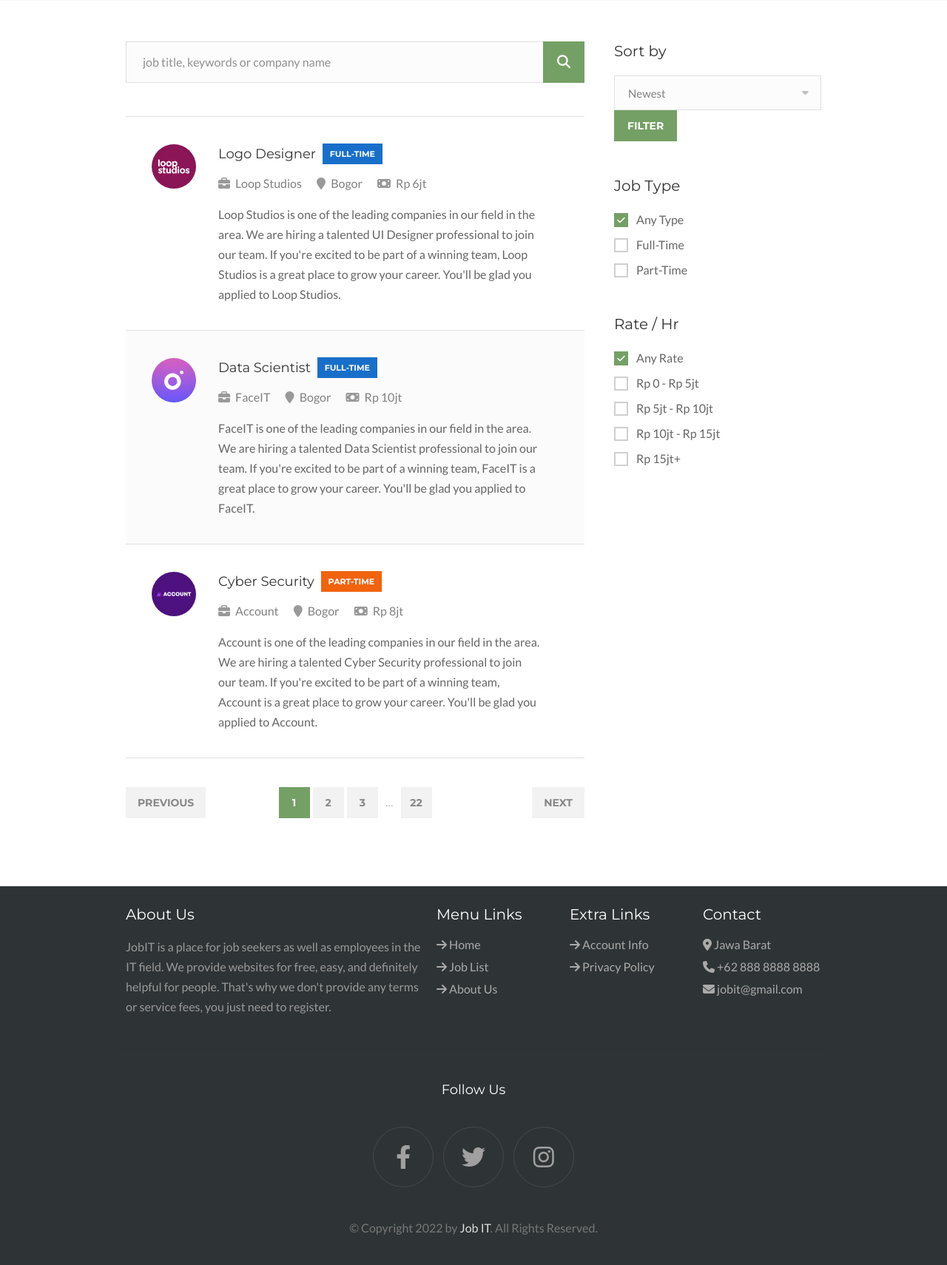
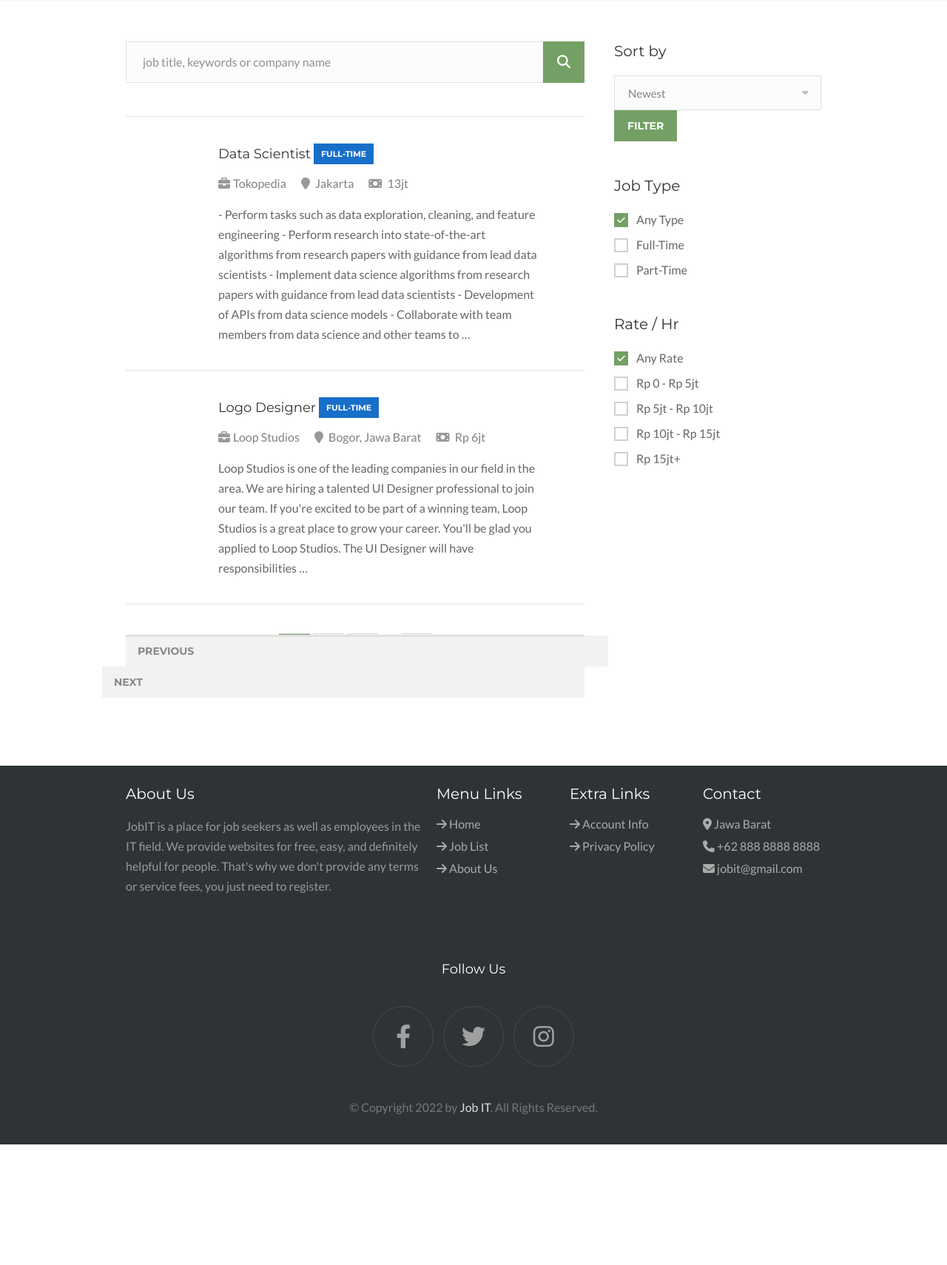
Before and after one commit to anggapark/job-blog-web, a Django app: page /post/job in a window 1280 px wide. Shown: the part 242-1952 px from the top of the page at 74% size. After the commit the page ends 1789 px from the top, so only its background shows below. Run offline with Django 3.2, Linux system fonts and the light colour scheme; data comes from the database, SQL or seed files in the repository; both versions use the stored data as it was after the commit; some libraries are stand-ins or nearby versions.

Commit message:
add list view

```diff
--- a/jobblog/models.py
+++ b/jobblog/models.py
@@ -12,33 +12,35 @@ from django.conf import settings
 # Create your models here.
 class Post(models.Model):
     jobtype = [
-        ("full-time", "full-time"),
-        ("part-time", "part-time"),
+        ("Full-time", "Full-time"),
+        ("Part-time", "Part-time"),
     ]
     categories = [
-        ("webdev", "Web Developers"),
-        ("mobiledev", "Mobile Developers"),
-        ("ui_ux", "UI/UX Designer"),
-        ("mleng", "Machine Learning Engineer"),
-        ("ds", "Data Scientist"),
-        ("gamedev", "Game Developer"),
-        ("isse", "Security Engineer"),
+        ("Web Developers", "Web Developers"),
+        ("Mobile Developers", "Mobile Developers"),
+        ("UI/UX Designer", "UI/UX Designer"),
+        ("Machine Learning Engineer", "Machine Learning Engineer"),
+        ("Data Scientist", "Data Scientist"),
+        ("Game Developer", "Game Developer"),
+        ("Security Engineer", "Security Engineer"),
     ]
     title = models.CharField(max_length=100, db_index=True)
     slug = models.SlugField(max_length=200, db_index=True, unique=True)
     created_on = models.DateTimeField(auto_now_add=True)
     updated_on = models.DateTimeField(auto_now=True)
-    location = models.CharField(max_length=50)
+    location = models.CharField(max_length=50, null=True)
     # company = models.CharField(max_length=70)
     salary = models.CharField(max_length=50, null=True)
-    job_type = models.CharField(max_length=20, choices=jobtype)
+    job_type = models.CharField(max_length=50, choices=jobtype)
     category = models.CharField(max_length=50, choices=categories)
     description = models.TextField()
     hours = models.CharField(max_length=50, null=True)
 
     company_name = models.CharField(max_length=100)
-    website = models.CharField(max_length=100)
-    logo = models.ImageField(upload_to="", blank=True, null=True)
+    website = models.CharField(max_length=200)
+    logo = models.ImageField(
+        default="img/account.svg", upload_to="logo", blank=True, null=True
+    )
     author = models.ForeignKey(settings.AUTH_USER_MODEL, on_delete=models.CASCADE)
 
     def __str__(self):
--- a/jobblog/urls.py
+++ b/jobblog/urls.py
@@ -7,16 +7,17 @@ from .views import (
     PostCreateView,
     PostUpdateView,
     PostDeleteView,
+    PostHome,
 )
 from django.conf.urls.static import static
 from django.conf import settings
 
 app_name = "jobblog"
 urlpatterns = [
-    path("", views.home, name="home"),
+    path("", PostHome.as_view(), name="home"),
     path("post/job", PostListView.as_view(), name="jobs"),
     path(
-        "post/<int:pk>/", PostDetailView.as_view(), name="post-detail"
+        "post/<int:pk>/<slug:slug>", PostDetailView.as_view(), name="post"
     ),  # select spesific post
     path("post/new/", PostCreateView.as_view(), name="post-create"),
     path("post/<int:pk>/update/", PostUpdateView.as_view(), name="post-update"),
--- a/jobblog/views.py
+++ b/jobblog/views.py
@@ -1,6 +1,9 @@
 from operator import truediv
-from django.shortcuts import render
+from django.shortcuts import render, get_object_or_404
 from .models import Post
+from django.contrib import messages
+from django.urls import reverse_lazy
+from django.utils.text import slugify
 from django.contrib.auth.mixins import (
     LoginRequiredMixin,  # redirect unlogged user to login page when create post
     UserPassesTestMixin,  # to make sure only the writer can update the post
@@ -14,9 +17,10 @@ from django.views.generic import (
 )
 
 # Create your views here.
-def home(request):
-    context = {"posts": Post.objects.all()}  # buat {{variabel}} template home html
-    return render(request, "jobblog/index.html", context)
+class PostHome(ListView):
+    pass
+    # context = {"posts": Post.objects.all()}  # buat {{variabel}} template home html
+    # return render(request, "jobblog/index.html", context)
 
 
 class PostListView(ListView):
@@ -29,6 +33,16 @@ class PostListView(ListView):
 # access detail post
 class PostDetailView(DetailView):
     model = Post
+    template_name = "jobblog/job-detail.html"
+
+    def get_context_data(self, **kwargs):
+        context = super().get_context_data(**kwargs)
+        pk = self.kwargs["pk"]
+        slug = self.kwargs["slug"]
+
+        post = get_object_or_404(Post, pk=pk, slug=slug)
+        context["post"] = post
+        return context
 
 
 class PostCreateView(LoginRequiredMixin, CreateView):
@@ -41,10 +55,21 @@ class PostCreateView(LoginRequiredMixin, CreateView):
         "salary",
         "description",
         "hours",
-        "company",
+        "company_name",
         "website",
         "logo",
     ]
+
+    def get_success_url(self):
+        messages.success(self.request, "Your post has been created successfully.")
+        return reverse_lazy("core:home")
+
+    def form_valid(self, form):
+        obj = form.save(commit=False)
+        obj.author = self.request.user
+        obj.slug = slugify(form.cleaned_data["title"])
+        obj.save()
+        return super().form_valid(form)
 
 
 class PostUpdateView(LoginRequiredMixin, UserPassesTestMixin, UpdateView):
--- a/templates/jobblog/jobs.html
+++ b/templates/jobblog/jobs.html
@@ -81,66 +81,34 @@
                         <input type="text" placeholder="job title, keywords or company name" value="" />
                         <div class="clearfix"></div>
                     </form>
-
+                  {% for post in posts %}
                     <ul class="job-list full">
 
                         <li>
-                            <a href="job-detail.html">
-                                <img src="img/loop-studios.svg" alt="">
+                            <a href="{% url 'jobblog:post' post.id post.slug %}">
+                                {% if post.logo %}
+                                  <img src="{{ post.logo }}" alt="{{ post.title }}">
+                                {% endif %}
                                 <div class="job-list-content">
-                                    <h4>Logo Designer <span class="full-time">Full-Time</span></h4>
+                                    <h4>{{ post.title }}<span class="full-time">{{ post.job_type }}</span></h4>
                                     <div class="job-icons">
-                                        <span><i class="fa fa-briefcase"></i> Loop Studios</span>
-                                        <span><i class="fa fa-map-marker"></i> Bogor</span>
-                                        <span><i class="fa fa-money"></i> Rp 6jt</span>
+                                        <span><i class="fa fa-briefcase"></i>{{ post.company_name }}</span>
+                                        <span><i class="fa fa-map-marker"></i> {{ post.location }}</span>
+                                        <span><i class="fa fa-money"></i> {{ post.salary }}</span>
                                     </div>
-                                    <p> Loop Studios is one of the leading companies in our field in the area. We are hiring a talented UI Designer professional to join our team. If you're excited to be part of a winning team, Loop Studios is a great place
-                                        to grow your career. You'll be glad you applied to Loop Studios.
+                                    <p>
+                                      {{ post.description|truncatewords:60 }}
                                     </p>
                                 </div>
                             </a>
                             <div class="clearfix"></div>
                         </li>
-
-                        <li>
-                            <a href="job-detail.html">
-                                <img src="img/faceit.svg" alt="">
-                                <div class="job-list-content">
-                                    <h4>Data Scientist <span class="full-time">Full-Time</span></h4>
-                                    <div class="job-icons">
-                                        <span><i class="fa fa-briefcase"></i> FaceIT</span>
-                                        <span><i class="fa fa-map-marker"></i> Bogor</span>
-                                        <span><i class="fa fa-money"></i> Rp 10jt</span>
-                                    </div>
-                                    <p>FaceIT is one of the leading companies in our field in the area. We are hiring a talented Data Scientist professional to join our team. If you're excited to be part of a winning team, FaceIT is a great place to grow
-                                        your career. You'll be glad you applied to FaceIT.</p>
-                                </div>
-                            </a>
-                            <div class="clearfix"></div>
-                        </li>
-
-                        <li>
-                            <a href="job-detail.html">
-                                <img src="img/account.svg" alt="">
-                                <div class="job-list-content">
-                                    <h4>Cyber Security <span class="part-time">Part-Time</span></h4>
-                                    <div class="job-icons">
-                                        <span><i class="fa fa-briefcase"></i> Account</span>
-                                        <span><i class="fa fa-map-marker"></i> Bogor</span>
-                                        <span><i class="fa fa-money"></i> Rp 8jt</span>
-                                    </div>
-                                    <p>Account is one of the leading companies in our field in the area. We are hiring a talented Cyber Security professional to join our team. If you're excited to be part of a winning team, Account is a great place to grow
-                                        your career. You'll be glad you applied to Account.
-                                    </p>
-                                </div>
-                            </a>
-                            <div class="clearfix"></div>
-                        </li>
+                  {% endfor %}
 
                     </ul>
 
                     <div class="clearfix"></div>
-                    <!-- ======================================== end of Content =======================================-->
+          <!-- ======================================== end of Content =======================================-->
 
                     <!-- pagination -->
 
@@ -258,12 +226,12 @@
                 <div class="three columns">
                     <h4>Menu Links</h4>
                     <ul class="footer-links">
-                        <li>
-                            <a href="index.html"> <i class="fas fa-arrow-right"></i> Home </a>
-                        </li>
-                        <li>
-                            <a href="jobs.html"> <i class="fas fa-arrow-right"></i> Job List </a>
-                        </li>
+                      <li>
+                        <a href="{% url 'jobblog:home' %}"> <i class="fas fa-arrow-right"></i> Home </a>
+                      </li>
+                      <li>
+                        <a href="{% url 'jobblog:jobs' %}"> <i class="fas fa-arrow-right"></i> Job List </a>
+                      </li>
                         <li>
                             <a href="#footer"> <i class="fas fa-arrow-right"></i> About Us </a>
                         </li>
```
Also changed, not shown: templates/jobblog/job-detail.html (+16 -27 lines), templates/jobblog/post_form.html (+28 -32 lines), db.sqlite3, jobblog/migrations/0008_alter_post_category.py (added), jobblog/migrations/0009_alter_post_job_type.py (added), jobblog/migrations/0010_alter_post_job_type.py (added), jobblog/migrations/0011_alter_post_logo.py (added), jobblog/migrations/0012_alter_post_logo.py (added), jobblog/migrations/0013_alter_post_location.py (added), jobblog/migrations/0014_auto_20220601_2356.py (added).
